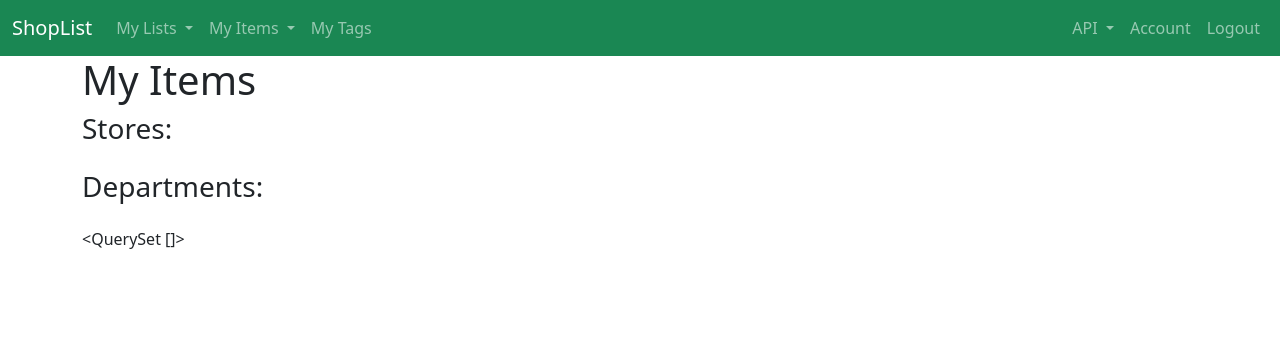
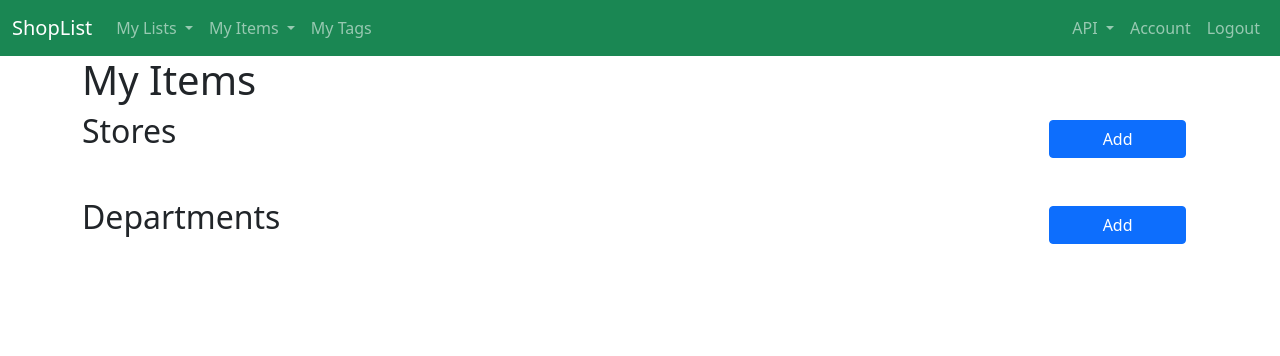
Before and after one commit to j-prt/shoplist-api, a Django app: page /my_tags/ in a window 1280 px wide. Shown: the top 356 px of the page. Run offline with Django 3.2, Linux system fonts and the light colour scheme; the visitor is signed in with stand-in values (Sample User, id 1); data that the repository does not hold is empty; parts of the project's set-up code (start-up, migrations or seed data) failed here and were passed over; some libraries are stand-ins or nearby versions.

Commit message:
Add add/delete buttons to tags

```diff
--- a/app/frontend/templates/user_items.html
+++ b/app/frontend/templates/user_items.html
@@ -6,7 +6,7 @@
   <h1 class="col">{{ user.display_name }}'s Items</h1>
   <a href="{% url 'new_item' %}" style="max-width: 20%;" class="btn btn-primary col mb-2 mt-2 me-4" >New Item</a>
   {% else %}
-  <h1>My Items</h1>
+  <h1 class="col">My Items</h1>
   {% endif %}
 
 </div>
--- a/app/frontend/templates/user_tags.html
+++ b/app/frontend/templates/user_tags.html
@@ -1,42 +1,46 @@
 {% extends 'base.html' %}
 
 {% block body %}
-<div class="row">
+<div>
   {% if user.display_name %}
   <h1 class="col">{{ user.display_name }}'s Tags</h1>
-  <a href="" style="max-width: 12%;" class="btn btn-primary col mb-2 mt-2 me-4" >New Store</a>
-  <a href="" style="max-width: 12%;" class="btn btn-primary col mb-2 mt-2 me-4" >New Dept</a>
-
   {% else %}
   <h1>My Items</h1>
   {% endif %}
 
 </div>
 
-<h3>Stores:</h3>
+<div class="row">
+  <h2 class="col">Stores</h2>
+  <a href="" style="max-width: 12%;" class="btn btn-primary col mb-4 mt-2 me-4">Add</a>
+</div>
+
 <div class="container mb-3">
   <ul class="list-group">
     {% for store in store_list %}
     <li class="list-group-item">
+      <a href="" ><span class="badge bg-danger">x</span></a>
       {{ store.name }}
     </li>
 
   {% endfor %}
   </ul>
 </div>
-<h3>Departments:</h3>
+
+<div class="row">
+  <h2 class="col">Departments</h2>
+  <a href="" style="max-width: 12%;" class="btn btn-primary col mb-4 mt-2 me-4">Add</a>
+</div>
+
 <div class="container mb-3">
   <ul class="list-group">
     {% for category in category_list %}
     <li class="list-group-item">
+      <a href="" ><span class="badge bg-danger">x</span></a>
       {{ category.name }}
     </li>
     {% endfor %}
   </ul>
 </div>
 
-{{ category_list }}
-
-
-
 {% endblock body %}
```
